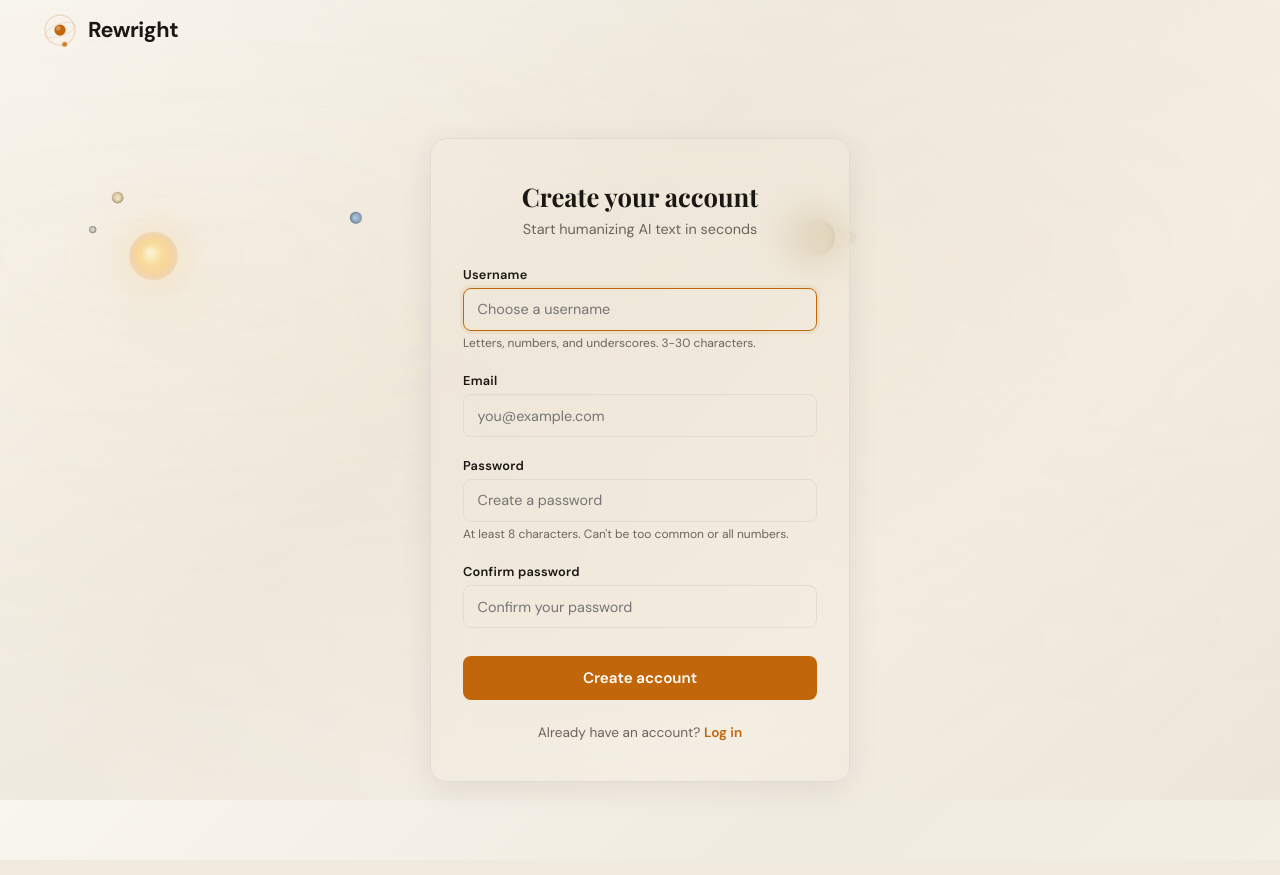
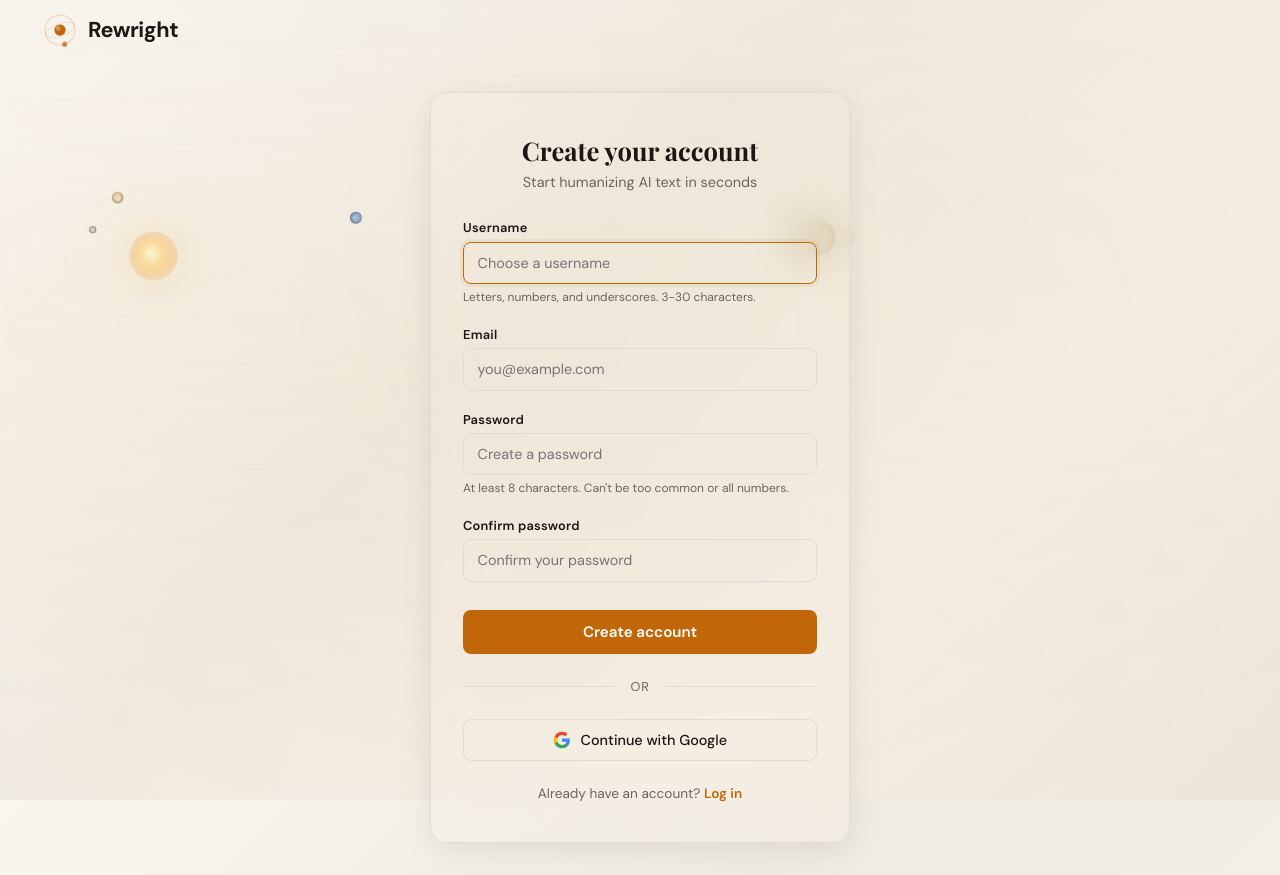
Before and after one commit to HemanthKusi/Humanizer_App, a Django app: page /signup/ in a window 1280 px wide. Run offline with Django 5.2, Linux system fonts and the light colour scheme; some libraries are stand-ins or nearby versions; some web fonts are replaced.

Commit message:
Added google signin to the signup and login pages. And updated the auth settings to the settings file.

```diff
--- a/core/static/core/style.css
+++ b/core/static/core/style.css
@@ -1844,3 +1844,82 @@ body.premium .nav-link:hover {
 body.premium .nav-signup {
     color: #fff;
 }
+
+/* ═══════════════════════════════════════════════════════════════════
+   GOOGLE SIGN-IN BUTTON & DIVIDER
+   ═══════════════════════════════════════════════════════════════════ */
+
+/* "or" divider between form and Google button */
+.auth-divider {
+    display: flex;
+    align-items: center;
+    gap: 1rem;
+    margin: 1.5rem 0;
+}
+
+.auth-divider::before,
+.auth-divider::after {
+    content: '';
+    flex: 1;
+    height: 1px;
+    background: var(--border);
+}
+
+.auth-divider span {
+    font-size: 0.8rem;
+    color: var(--text-secondary);
+    text-transform: uppercase;
+    letter-spacing: 0.05em;
+}
+
+/* Google button */
+.btn-google {
+    display: flex;
+    align-items: center;
+    justify-content: center;
+    gap: 0.6rem;
+    width: 100%;
+    padding: 0.7rem;
+    font-size: 0.9rem;
+    font-weight: 500;
+    font-family: 'DM Sans', sans-serif;
+    color: var(--text-primary);
+    background: var(--bg-primary);
+    border: 1px solid var(--border);
+    border-radius: 8px;
+    text-decoration: none;
+    cursor: pointer;
+    transition: all 0.2s ease;
+}
+
+.btn-google:hover {
+    background: var(--bg-secondary);
+    border-color: var(--text-secondary);
+    transform: translateY(-1px);
+    box-shadow: 0 4px 12px rgba(0, 0, 0, 0.08);
+}
+
+.btn-google svg {
+    flex-shrink: 0;
+}
+
+/* Dark mode */
+body.premium .btn-google {
+    background: rgba(255, 255, 255, 0.05);
+    border-color: rgba(255, 255, 255, 0.1);
+    color: #e2e8f0;
+}
+
+body.premium .btn-google:hover {
+    background: rgba(255, 255, 255, 0.1);
+    border-color: rgba(255, 255, 255, 0.2);
+}
+
+body.premium .auth-divider::before,
+body.premium .auth-divider::after {
+    background: rgba(255, 255, 255, 0.1);
+}
+
+body.premium .auth-divider span {
+    color: rgba(255, 255, 255, 0.4);
+}
--- a/core/templates/core/signup.html
+++ b/core/templates/core/signup.html
@@ -1,6 +1,8 @@
 <!DOCTYPE html>
 <html lang="en">
 {% load static %}
+{% load socialaccount %}
+
 <head>
     <meta charset="UTF-8">
     <meta name="viewport" content="width=device-width, initial-scale=1.0">
@@ -96,6 +98,20 @@
                 <button type="submit" class="auth-submit">Create account</button>
             </form>
 
+            <div class="auth-divider">
+                <span>or</span>
+            </div>
+
+            <a href="{% provider_login_url 'google' %}" class="btn-google">
+                <svg width="18" height="18" viewBox="0 0 24 24">
+                    <path d="M22.56 12.25c0-.78-.07-1.53-.2-2.25H12v4.26h5.92a5.06 5.06 0 0 1-2.2 3.32v2.77h3.57c2.08-1.92 3.27-4.74 3.27-8.1z" fill="#4285F4"/>
+                    <path d="M12 23c2.97 0 5.46-.98 7.28-2.66l-3.57-2.77c-.98.66-2.23 1.06-3.71 1.06-2.86 0-5.29-1.93-6.16-4.53H2.18v2.84C3.99 20.53 7.7 23 12 23z" fill="#34A853"/>
+                    <path d="M5.84 14.09c-.22-.66-.35-1.36-.35-2.09s.13-1.43.35-2.09V7.07H2.18C1.43 8.55 1 10.22 1 12s.43 3.45 1.18 4.93l2.85-2.22.81-.62z" fill="#FBBC05"/>
+                    <path d="M12 5.38c1.62 0 3.06.56 4.21 1.64l3.15-3.15C17.45 2.09 14.97 1 12 1 7.7 1 3.99 3.47 2.18 7.07l3.66 2.84c.87-2.6 3.3-4.53 6.16-4.53z" fill="#EA4335"/>
+                </svg>
+                <span>Continue with Google</span>
+            </a>
+
             <p class="auth-switch">
                 Already have an account? <a href="{% url 'login' %}">Log in</a>
             </p>
--- a/humanizer/urls.py
+++ b/humanizer/urls.py
@@ -18,6 +18,10 @@ urlpatterns = [
     # Django's built-in admin panel at /admin/
     path('admin/', admin.site.urls),
 
+    # Allauth social auth URLs (handles Google OAuth callback)
+    # This gives us /accounts/google/login/ and /accounts/google/login/callback/
+    path('accounts/', include('allauth.urls')),
+
     # Everything else goes to our core app's urls.py
     # include() means "go look in core/urls.py for more routes"
     path('', include('core.urls')),
```
Also changed, not shown: core/templates/core/login.html (+16 -0 lines), humanizer/settings.py (+66 -5 lines), requirements.txt (+8 -0 lines).
